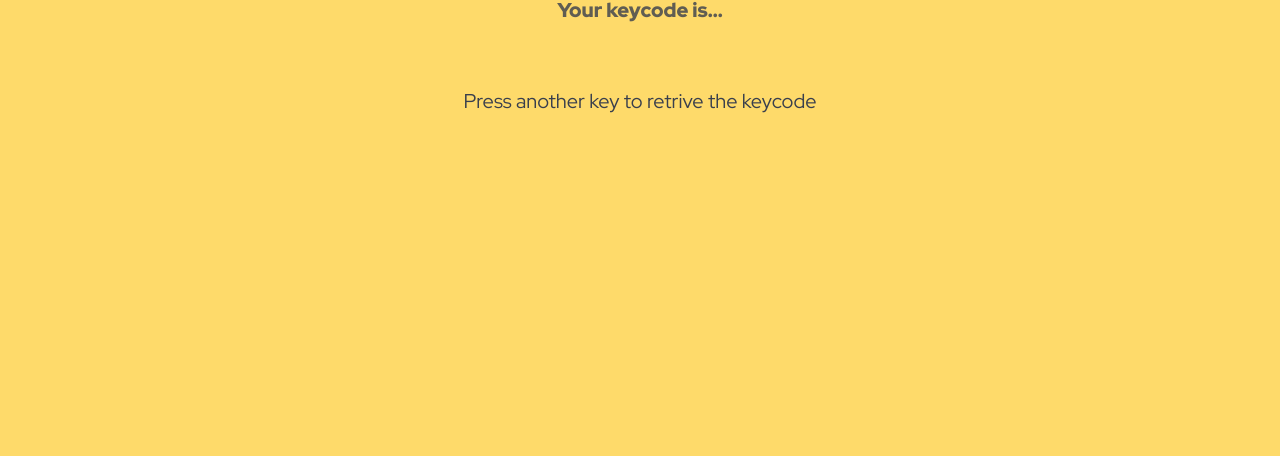
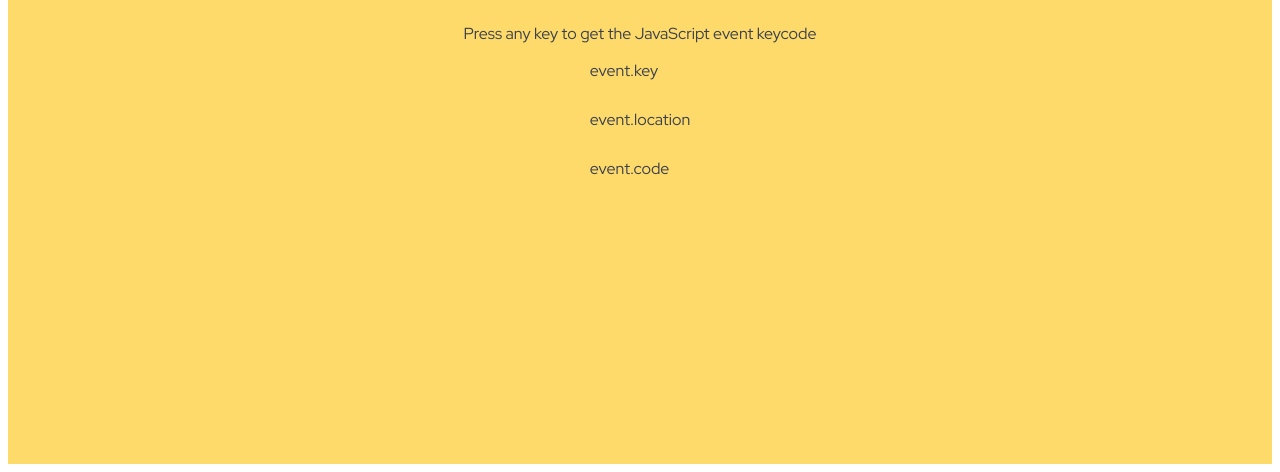
Before and after one commit to Uvacoder/whats-that-key, a plain HTML site: page index.html in a window 1280 px wide. Shown: the part 344-816 px from the top of the page. Drawn offline with nearby package versions, Linux system fonts and the light colour scheme.

Commit message:
Update index.html

```diff
--- a/index.html
+++ b/index.html
@@ -1,21 +1,31 @@
 <!DOCTYPE html>
-<html lang="en" >
+<html lang="en">
 <head>
   <meta charset="UTF-8">
-  <title>CodePen - Keycode Logger in Vanilla JS</title>
-  <link rel="stylesheet" href="https://cdnjs.cloudflare.com/ajax/libs/normalize/5.0.0/normalize.min.css">
-<link rel="stylesheet" href="./style.css">
-
+  <meta name="viewport" content="width=device-width, initial-scale=1.0">
+  <title>What's That Key</title>
+  <link rel="stylesheet" href="style.css">
 </head>
 <body>
-<!-- partial:index.partial.html -->
-<div class="main">
-	<p class="intro">Your keycode is...</p>
-	<p class="tag"></p>
-	<p class="help-text">Press another key to retrive the keycode</p>
-</div>
-<!-- partial -->
-  <script src='https://cdnjs.cloudflare.com/ajax/libs/vue/2.6.10/vue.min.js'></script><script  src="./script.js"></script>
+  <div class="main">
+    <h1 class="heading">What's That Key?</h1>
+    <p>Press any key to get the JavaScript event keycode</p>
+    <div class="keycodes">
+      <div class="keycode keycode--key">
+        <span class="keycode__heading">event.key</span>
+        <p class="tag"></p>
+      </div>
+      <div class="keycode keycode--location">
+        <span class="keycode__heading">event.location</span>
+        <p class="tag tag--location"></p>
+      </div>
+      <div class="keycode keycode--code">
+        <span class="keycode__heading">event.code</span>
+        <p class="tag tag--code"></p>
+      </div>
+    </div>
+  </div>
 
+  <script src="script.js"></script>
 </body>
 </html>
```
